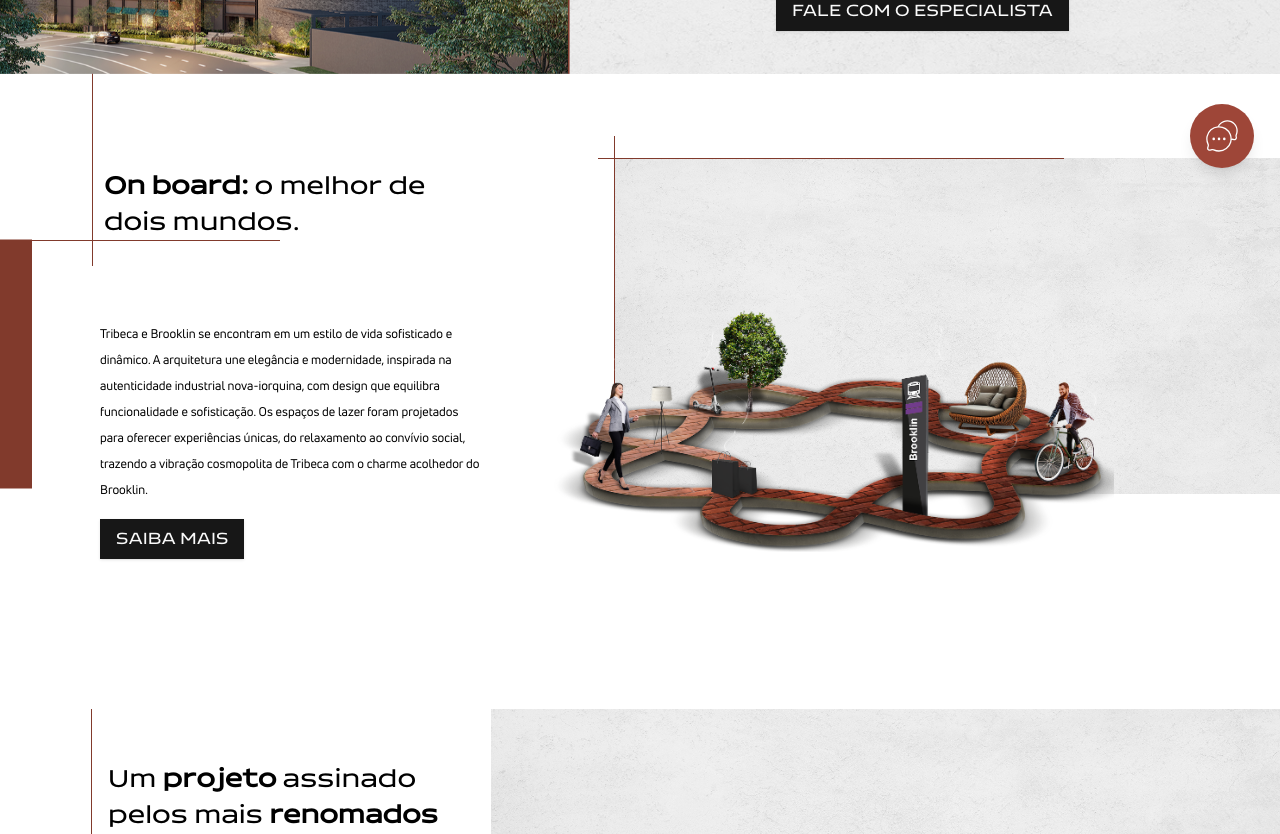
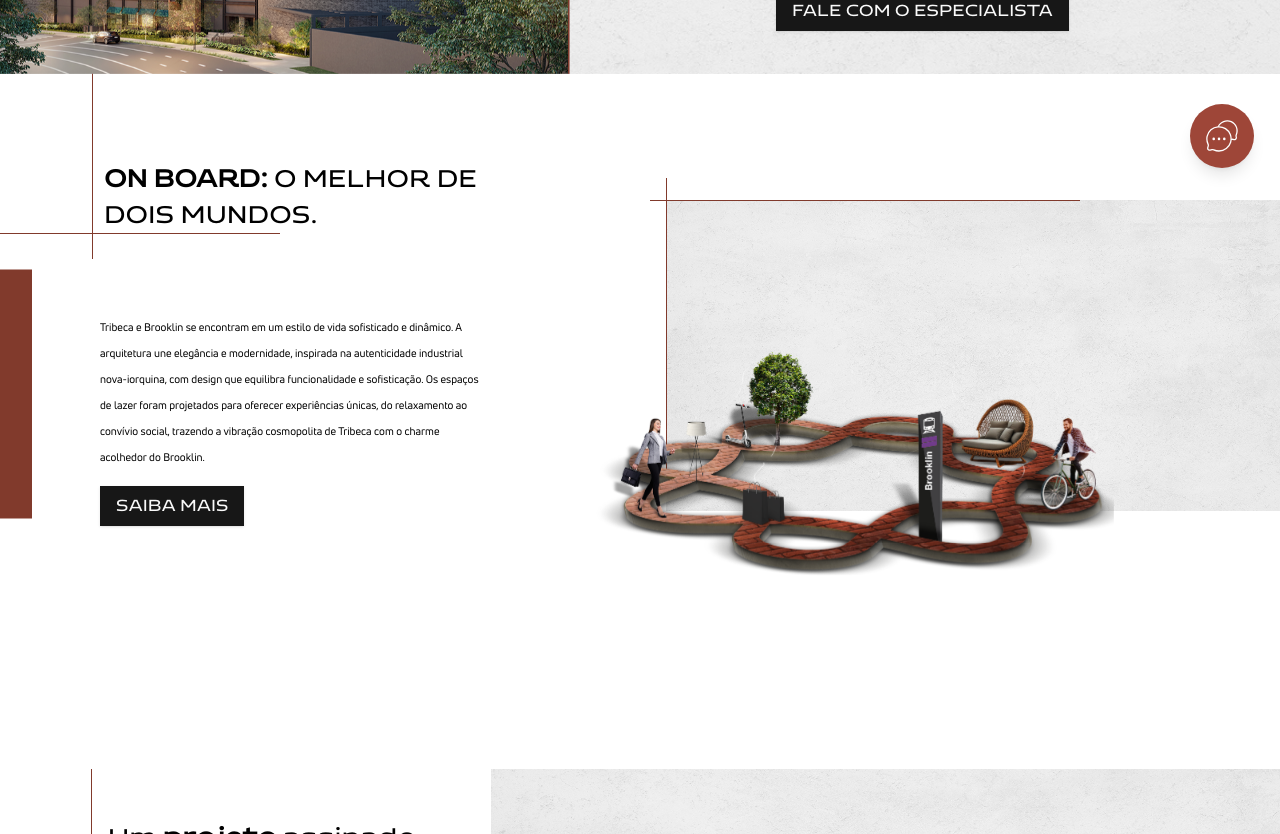
Before and after one commit to ccesaralvest/mitretestes, a Next.js app: page / in a window 1280 px wide. Shown: the part 600-1434 px from the top of the page. Built offline with nearby package versions, Linux system fonts and the light colour scheme.

Commit message:
Fix: uppercase fix

```diff
--- a/src/components/sections/2-Tribeca.tsx
+++ b/src/components/sections/2-Tribeca.tsx
@@ -14,11 +14,11 @@ const Tribeca = () => {
           data-aos-easing="ease-in-out"
           data-aos-mirror="true"
           data-aos-once="false"
-          className="flex flex-wrap order-2 px-6 md:order-1 lg:w-[40%] md:w-[65%]"
+          className="flex flex-wrap order-2 px-6 md:order-1 xl:w-[40%] md:w-[65%] md:max-w-[512px] md:min-h-[500px] "
         >
           <div className="relative  md:w-[100%] font-unineue text-black mt-5 md:mr-2 pl-3 py-2 xl:pl-[3rem]">
             <div className="relative md:mb-[5rem] mb-[2rem] md:ml-8">
-              <span className="font-adero text-black text-[14px] md:text-[16px] lg:text-[18px] xl:text-[24px] left-0">
+              <span className="font-adero uppercase text-black text-[14px] md:text-[16px] lg:text-[18px] xl:text-[24px] left-0">
                 <strong>On board:</strong>
                 <span> o melhor de dois mundos.</span>
               </span>
@@ -28,7 +28,7 @@ const Tribeca = () => {
               </div>
             </div>
             <div className=" grow font-medium md:mr-2 space-y-2 md:ml-7 md:text-[9px] w-full xl:w-[40.5rem] xl:text-[1rem] xl:space-y-4 xl:mt-[3rem] md:max-w-[92%]">
-              <p className="w-full text-[0.775rem] leading-[1.625rem]">
+              <p className="w-full text-[0.675rem] font-unineue leading-[1.625rem]">
                 Tribeca e Brooklin se encontram em um estilo de vida sofisticado
                 e dinâmico. A arquitetura une elegância e modernidade, inspirada
                 na autenticidade industrial nova-iorquina, com design que
@@ -45,12 +45,12 @@ const Tribeca = () => {
             <div className="absolute -left-[2.1rem] top-1/2 transform -translate-y-1/2 w-[12px] h-[104px] bg-foreground md:w-[22px] w-[16px] xl:w-[42px] xl:h-[249px]"></div>
           </div>
         </div>
-        <div className="grow md:order-1  md:my-20 md:mt-6 ml-[8%] !w-[92%] md:w-[60%] w-full">
+        <div className="grow md:order-1  md:my-20 md:mt-6 ml-[8%]   xl:ml-[12%] 2x1:ml-[16%] !w-[92%] md:w-[60%] w-full">
           <div className="relative   md:top-[76px] lg:top-[102px] xl:top-[140px] w-full">
             <img
               src="/imgs/brooklin-onboard-novo.png"
               alt="LOGO STATION BROOKLIN"
-              className="w-full h-auto object-cover inset-0 z-10 left-[-10vw] absolute lg:left-[-16vw] xl:left-[-13vw] md:left-[-13vw]"
+              className="w-full h-auto object-cover inset-0 z-10 left-[-10vw] absolute lg:left-[-13vw] xl:left-[-13vw] md:left-[-13vw]"
             />
           </div>
           <div className="relative ">
```
